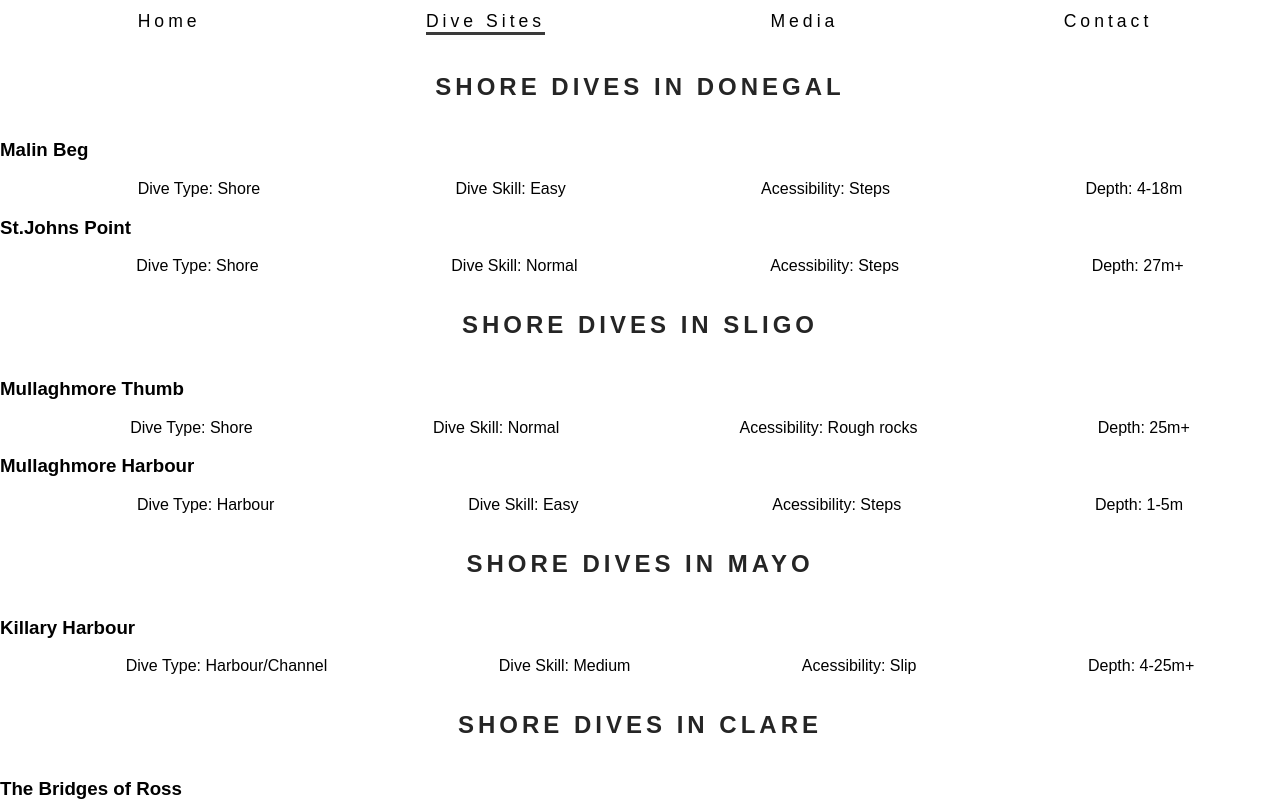
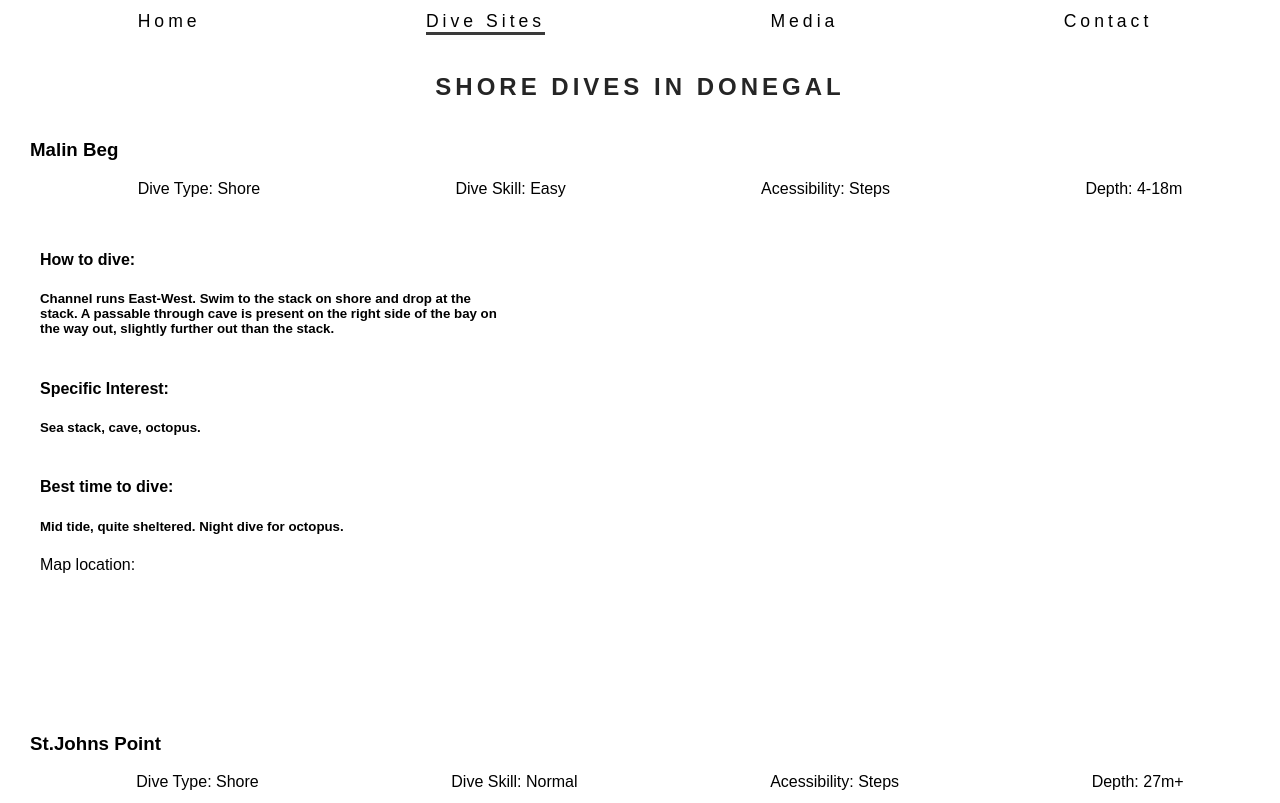
Before and after one commit to lisa-butler/Portfolio-Project1, a plain HTML site: page dive-sites.html in a window 1280 px wide. Shown: the part 300-1103 px from the top of the page. Drawn offline with Linux system fonts and the light colour scheme.

Commit message:
Add content to dive sites page and styled same

```diff
--- a/assets/style.css
+++ b/assets/style.css
@@ -79,6 +79,11 @@ h1, h2 {
 
 }
 
+h3 {
+    display: flex;
+    margin-left: 30px;
+}
+
 .dive-info {
     display: flex;
     justify-content: center;
@@ -86,3 +91,16 @@ h1, h2 {
     justify-content: space-around;
     list-style: none;
 }
+
+#content-container {
+    display: flex;
+    height: 500px;
+    width: 500px;
+}
+
+.content {
+    display: flex;
+    list-style: none;
+    flex-direction: column;
+
+}
--- a/dive-sites.html
+++ b/dive-sites.html
@@ -44,6 +44,24 @@
                 <li>Acessibility: Steps</li>
                 <li>Depth: 4-18m</li>
             </ul>
+            <div id="content-container">
+                <ul class="content">
+                    <li>
+                        <h4>How to dive:</h4> <h5>Channel runs East-West. Swim to the stack on shore and drop at the stack. A passable through cave is present on the right side of the bay on the way out, slightly further out than the stack.</h5></li>
+                    <li>
+                        <h4>Specific Interest:</h4>
+                        <h5>Sea stack, cave, octopus.</h5>
+                    </li>
+                    <li>
+                        <h4>Best time to dive:</h4>
+                        <h5>Mid tide, quite sheltered. Night dive for octopus.</h5>
+                    </li>
+                    <li>Map location:</li>
+
+
+                </ul>
+
+            </div>
         </div>
         <div>
             <h3>St.Johns Point</h3>
```
